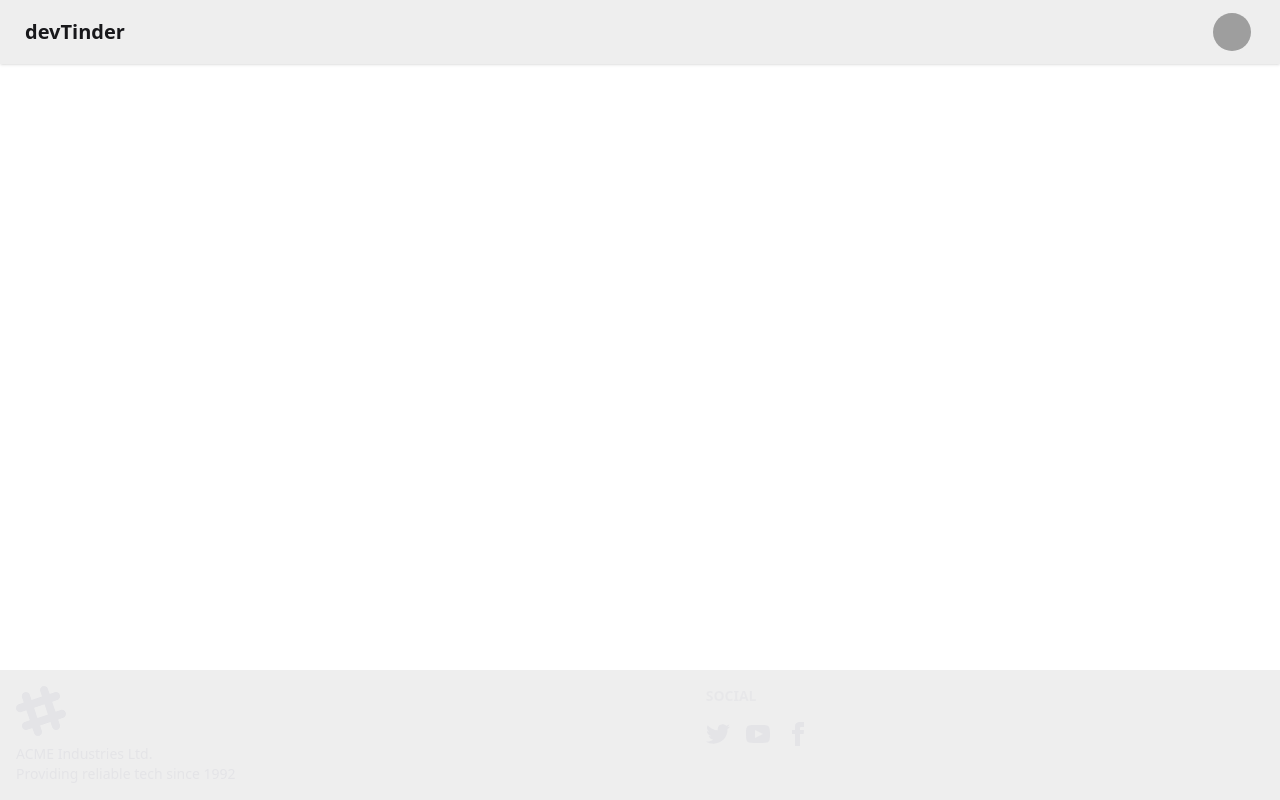
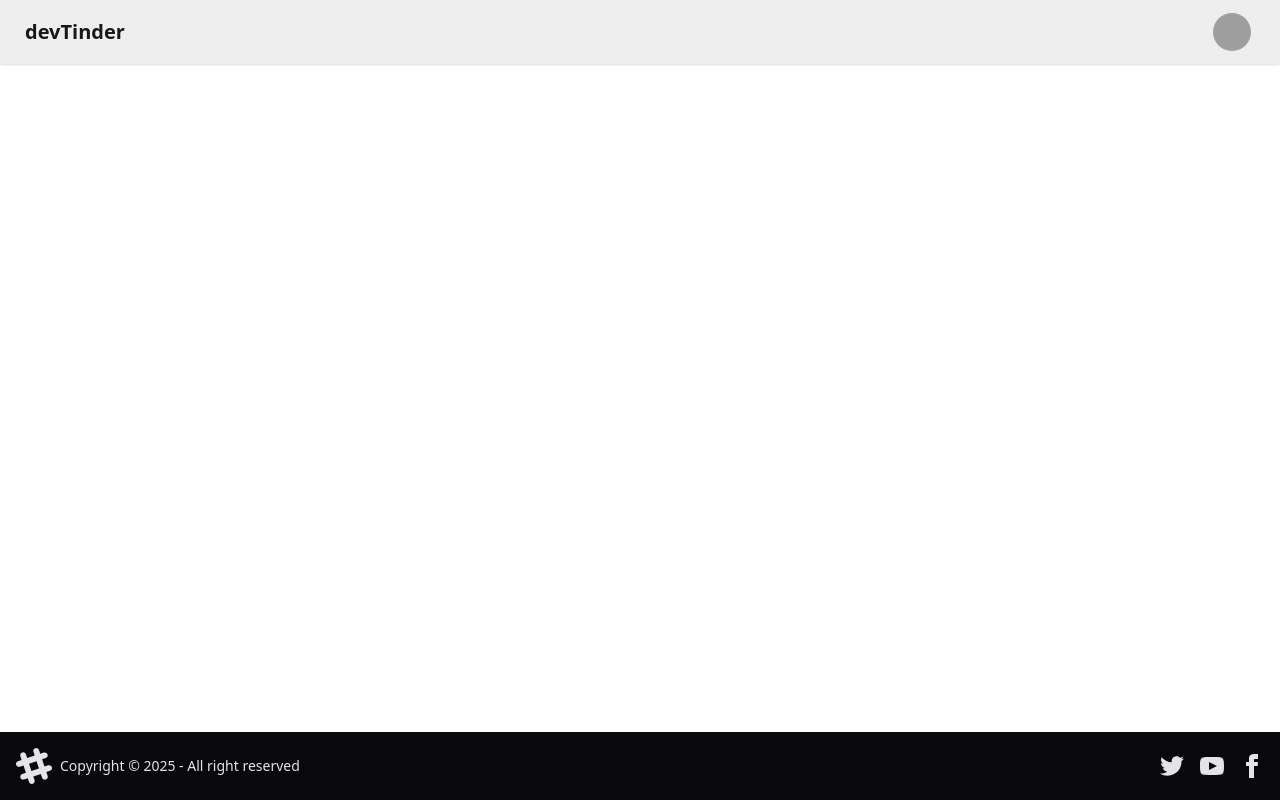
Before and after one commit to sagarkataria/sk-devTinder, a React (Vite) app: page / in a window 1280 px wide. Built offline with nearby package versions, Linux system fonts and the light colour scheme; grey boxes are pictures that could not be loaded.

Commit message:
feat: integrate Redux for user state management with appStore and userSlice

```diff
--- a/package.json
+++ b/package.json
@@ -10,10 +10,12 @@
     "preview": "vite preview"
   },
   "dependencies": {
+    "@reduxjs/toolkit": "^2.6.1",
     "@tailwindcss/vite": "^4.0.15",
     "axios": "^1.8.4",
     "react": "^19.0.0",
     "react-dom": "^19.0.0",
+    "react-redux": "^9.2.0",
     "react-router-dom": "^6.30.0",
     "tailwindcss": "^4.0.15"
   },
--- a/src/Footer.jsx
+++ b/src/Footer.jsx
@@ -1,36 +1,30 @@
 const Footer = () => {
   return (
-    <footer className="footer sm:footer-horizontal bg-base-300 text-neutral-content p-4 fixed bottom-0">
-      <aside>
+      <footer className="footer sm:footer-horizontal bg-neutral text-neutral-content items-center p-4 fixed bottom-0">
+  <aside className="grid-flow-col items-center">
     <svg
-          width="50"
-          height="50"
+      width="36"
+      height="36"
       viewBox="0 0 24 24"
       xmlns="http://www.w3.org/2000/svg"
       fillRule="evenodd"
       clipRule="evenodd"
-          className="fill-current"
-        >
-          <path d="M22.672 15.226l-2.432.811.841 2.515c.33 1.019-.209 2.127-1.23 2.456-1.15.325-2.148-.321-2.463-1.226l-.84-2.518-5.013 1.677.84 2.517c.391 1.203-.434 2.542-1.831 2.542-.88 0-1.601-.564-1.86-1.314l-.842-2.516-2.431.809c-1.135.328-2.145-.317-2.463-1.229-.329-1.018.211-2.127 1.231-2.456l2.432-.809-1.621-4.823-2.432.808c-1.355.384-2.558-.59-2.558-1.839 0-.817.509-1.582 1.327-1.846l2.433-.809-.842-2.515c-.33-1.02.211-2.129 1.232-2.458 1.02-.329 2.13.209 2.461 1.229l.842 2.515 5.011-1.677-.839-2.517c-.403-1.238.484-2.553 1.843-2.553.819 0 1.585.509 1.85 1.326l.841 2.517 2.431-.81c1.02-.33 2.131.211 2.461 1.229.332 1.018-.21 2.126-1.23 2.456l-2.433.809 1.622 4.823 2.433-.809c1.242-.401 2.557.484 2.557 1.838 0 .819-.51 1.583-1.328 1.847m-8.992-6.428l-5.01 1.675 1.619 4.828 5.011-1.674-1.62-4.829z"></path>
+      className="fill-current">
+      <path
+        d="M22.672 15.226l-2.432.811.841 2.515c.33 1.019-.209 2.127-1.23 2.456-1.15.325-2.148-.321-2.463-1.226l-.84-2.518-5.013 1.677.84 2.517c.391 1.203-.434 2.542-1.831 2.542-.88 0-1.601-.564-1.86-1.314l-.842-2.516-2.431.809c-1.135.328-2.145-.317-2.463-1.229-.329-1.018.211-2.127 1.231-2.456l2.432-.809-1.621-4.823-2.432.808c-1.355.384-2.558-.59-2.558-1.839 0-.817.509-1.582 1.327-1.846l2.433-.809-.842-2.515c-.33-1.02.211-2.129 1.232-2.458 1.02-.329 2.13.209 2.461 1.229l.842 2.515 5.011-1.677-.839-2.517c-.403-1.238.484-2.553 1.843-2.553.819 0 1.585.509 1.85 1.326l.841 2.517 2.431-.81c1.02-.33 2.131.211 2.461 1.229.332 1.018-.21 2.126-1.23 2.456l-2.433.809 1.622 4.823 2.433-.809c1.242-.401 2.557.484 2.557 1.838 0 .819-.51 1.583-1.328 1.847m-8.992-6.428l-5.01 1.675 1.619 4.828 5.011-1.674-1.62-4.829z"></path>
     </svg>
-        <p>
-          ACME Industries Ltd.
-          <br />
-          Providing reliable tech since 1992
-        </p>
+    <p>Copyright © {new Date().getFullYear()} - All right reserved</p>
   </aside>
-      <nav>
-        <h6 className="footer-title">Social</h6>
-        <div className="grid grid-flow-col gap-4">
+  <nav className="grid-flow-col gap-4 md:place-self-center md:justify-self-end">
     <a>
       <svg
         xmlns="http://www.w3.org/2000/svg"
         width="24"
         height="24"
         viewBox="0 0 24 24"
-              className="fill-current"
-            >
-              <path d="M24 4.557c-.883.392-1.832.656-2.828.775 1.017-.609 1.798-1.574 2.165-2.724-.951.564-2.005.974-3.127 1.195-.897-.957-2.178-1.555-3.594-1.555-3.179 0-5.515 2.966-4.797 6.045-4.091-.205-7.719-2.165-10.148-5.144-1.29 2.213-.669 5.108 1.523 6.574-.806-.026-1.566-.247-2.229-.616-.054 2.281 1.581 4.415 3.949 4.89-.693.188-1.452.232-2.224.084.626 1.956 2.444 3.379 4.6 3.419-2.07 1.623-4.678 2.348-7.29 2.04 2.179 1.397 4.768 2.212 7.548 2.212 9.142 0 14.307-7.721 13.995-14.646.962-.695 1.797-1.562 2.457-2.549z"></path>
+        className="fill-current">
+        <path
+          d="M24 4.557c-.883.392-1.832.656-2.828.775 1.017-.609 1.798-1.574 2.165-2.724-.951.564-2.005.974-3.127 1.195-.897-.957-2.178-1.555-3.594-1.555-3.179 0-5.515 2.966-4.797 6.045-4.091-.205-7.719-2.165-10.148-5.144-1.29 2.213-.669 5.108 1.523 6.574-.806-.026-1.566-.247-2.229-.616-.054 2.281 1.581 4.415 3.949 4.89-.693.188-1.452.232-2.224.084.626 1.956 2.444 3.379 4.6 3.419-2.07 1.623-4.678 2.348-7.29 2.04 2.179 1.397 4.768 2.212 7.548 2.212 9.142 0 14.307-7.721 13.995-14.646.962-.695 1.797-1.562 2.457-2.549z"></path>
       </svg>
     </a>
     <a>
@@ -39,9 +33,9 @@ const Footer = () => {
         width="24"
         height="24"
         viewBox="0 0 24 24"
-              className="fill-current"
-            >
-              <path d="M19.615 3.184c-3.604-.246-11.631-.245-15.23 0-3.897.266-4.356 2.62-4.385 8.816.029 6.185.484 8.549 4.385 8.816 3.6.245 11.626.246 15.23 0 3.897-.266 4.356-2.62 4.385-8.816-.029-6.185-.484-8.549-4.385-8.816zm-10.615 12.816v-8l8 3.993-8 4.007z"></path>
+        className="fill-current">
+        <path
+          d="M19.615 3.184c-3.604-.246-11.631-.245-15.23 0-3.897.266-4.356 2.62-4.385 8.816.029 6.185.484 8.549 4.385 8.816 3.6.245 11.626.246 15.23 0 3.897-.266 4.356-2.62 4.385-8.816-.029-6.185-.484-8.549-4.385-8.816zm-10.615 12.816v-8l8 3.993-8 4.007z"></path>
       </svg>
     </a>
     <a>
@@ -50,12 +44,11 @@ const Footer = () => {
         width="24"
         height="24"
         viewBox="0 0 24 24"
-              className="fill-current"
-            >
-              <path d="M9 8h-3v4h3v12h5v-12h3.642l.358-4h-4v-1.667c0-.955.192-1.333 1.115-1.333h2.885v-5h-3.808c-3.596 0-5.192 1.583-5.192 4.615v3.385z"></path>
+        className="fill-current">
+        <path
+          d="M9 8h-3v4h3v12h5v-12h3.642l.358-4h-4v-1.667c0-.955.192-1.333 1.115-1.333h2.885v-5h-3.808c-3.596 0-5.192 1.583-5.192 4.615v3.385z"></path>
       </svg>
     </a>
-        </div>
   </nav>
 </footer>
   );
--- /dev/null
+++ b/src/utils/appStore.js
@@ -0,0 +1,9 @@
+import { configureStore } from "@reduxjs/toolkit";
+import userReducer from "./userSlice"
+const appStore = configureStore({
+   reducer:{
+     user:userReducer
+   },
+})
+
+export default appStore
--- /dev/null
+++ b/src/utils/userSlice.js
@@ -0,0 +1,17 @@
+import { createSlice } from "@reduxjs/toolkit";
+
+const userSlice = createSlice({
+    name: 'user',
+    initialState:null,
+    reducers:{
+        addUser:(state,action)=>{
+           return action.payload;
+        },
+        removeUser:(state,action)=>{
+            return null;
+        },
+    },
+})
+
+export const {addUser,removeUser} = userSlice.actions
+export default userSlice.reducer
```
Also changed, not shown: src/App.jsx (+6 -2 lines), 1 other file (tests, documents, lock files or other folders). Lines whose indentation alone changed are shown as unchanged.
